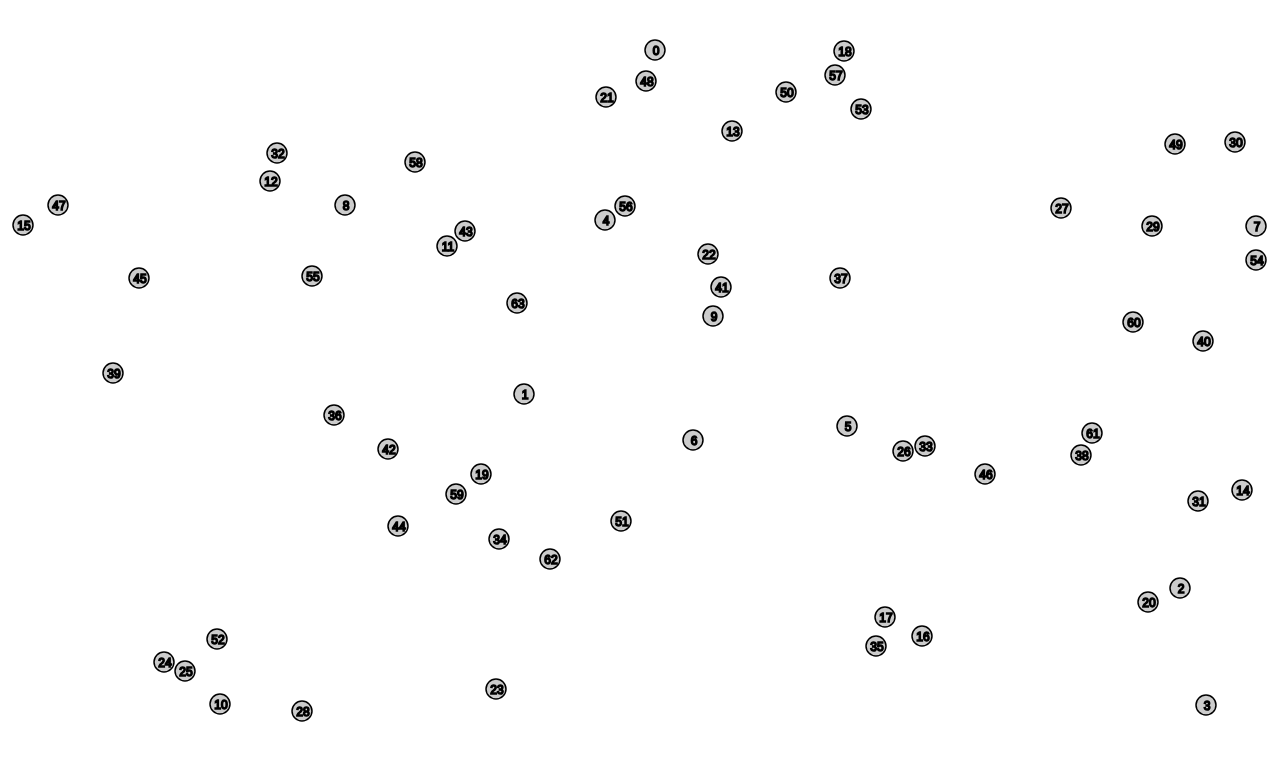
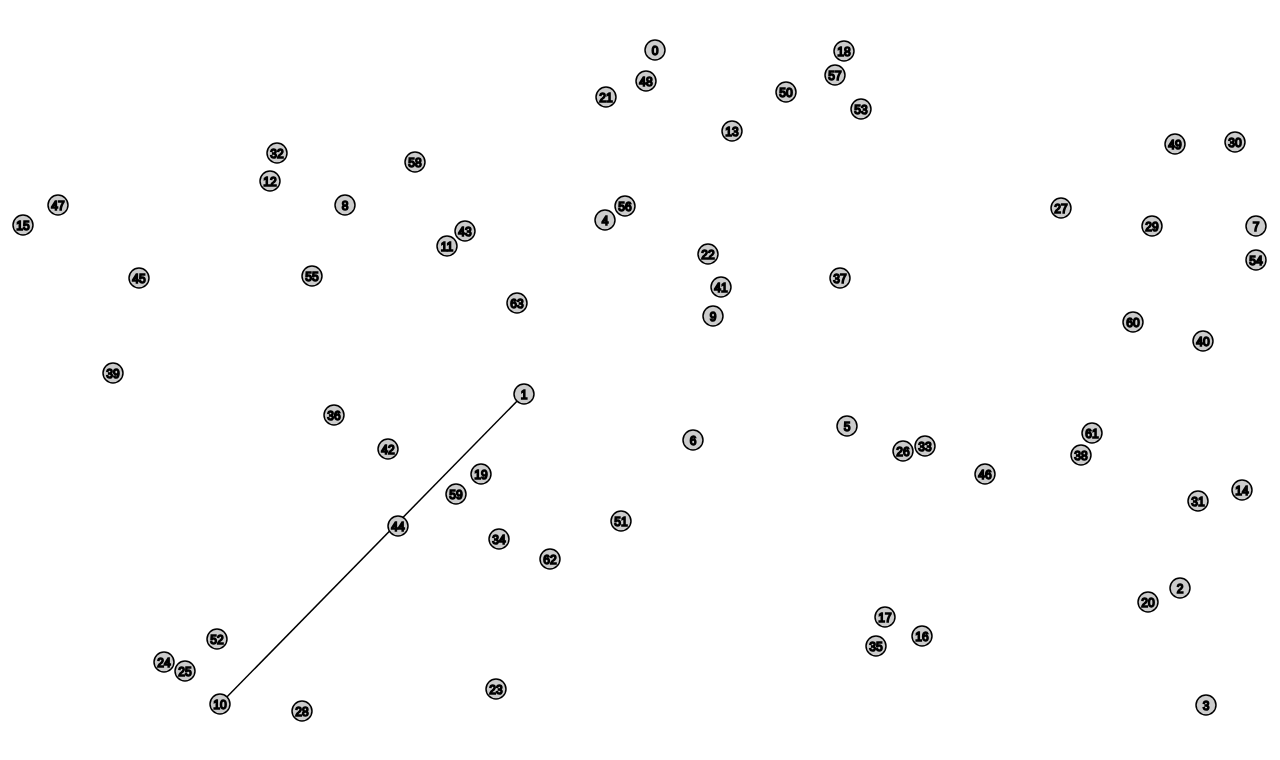
Before and after one commit to lubiedak/VRPFinal, a plain HTML site: page FrontEnd/index.html in a window 1280 px wide. Shown: the top 760 px of the page. Drawn offline with nearby package versions, Linux system fonts and the light colour scheme.

Commit message:
Small changes in graph

```diff
--- a/FrontEnd/index.html
+++ b/FrontEnd/index.html
@@ -29,7 +29,8 @@ var width = 1300,
 var force = d3.layout.force()
     .size([width, height])
     .charge(0)
-    .linkDistance(20)
+    .linkDistance(0)
+    .linkStrength(0)
     .gravity(0)
     .on("tick", tick);
 
@@ -70,7 +71,7 @@ d3.json("mockedGraph.json", function(error, graph) {
        // Position the g element like the circle element used to be.
        .attr("transform", function(d, i) {
 
-         return "translate(" + (d.x+1) + "," + (d.y+5) + ")";
+         return "translate(" + (d.x) + "," + (d.y+5) + ")";
        });
 
 // Add a text element to the previously added g element.
--- a/FrontEnd/mockedGraph.json
+++ b/FrontEnd/mockedGraph.json
@@ -65,5 +65,5 @@
   {"id": 62, "name" : "Melrose",        "x": 542, "y": 551, "demand": 687},
   {"id": 63, "name" : "Moffat",         "x": 509, "y": 295, "demand": 792}
 ],
-  "links":  [ ]
+  "links":  [ {"source":1, "target":10}]
 }
```
